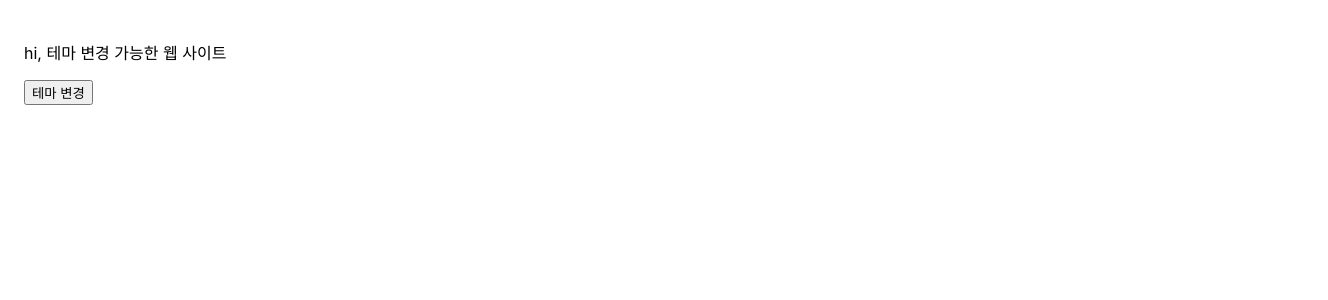
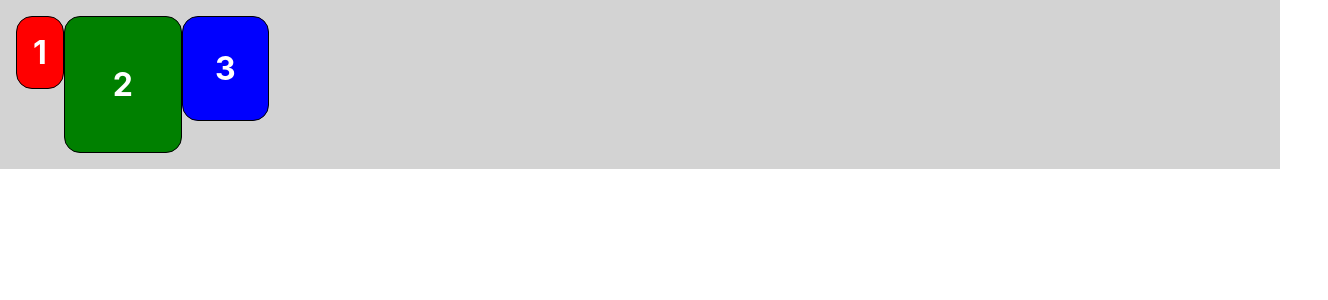
Before and after one commit to YeJi222/react_practice, a React (Create React App) app: page / in a window 1280 px wide. Shown: the top 300 px of the page, 1328 px wide, since content can reach past the window. Built offline with nearby package versions, Linux system fonts and the light colour scheme.

Commit message:
feat: add demo11(style) code

```diff
--- a/package.json
+++ b/package.json
@@ -9,6 +9,7 @@
     "react": "^18.2.0",
     "react-dom": "^18.2.0",
     "react-scripts": "5.0.1",
+    "styled-components": "^5.3.6",
     "web-vitals": "^2.1.4"
   },
   "scripts": {
--- /dev/null
+++ b/src/demo11(style)/Blocks.jsx
@@ -0,0 +1,58 @@
+import styled from "styled-components";
+
+const Wrapper = styled.div `
+    padding: 1rem;
+    display: flex;
+    flex-direction: row;
+    align-items: flex-start;
+    justify-content: flex-start;
+    background-color: lightgrey;
+`;
+
+const Block = styled.div`
+    padding: ${(props) => props.padding};
+    border: 1px solid black;
+    border-radius: 1rem;
+    background-color: ${(props) => props.backgroundColor};
+    color: white;
+    font-size: 2rem;
+    font-weight: bold;
+    text-align: center;
+`;
+
+const blockItems = [
+    {
+        label: "1",
+        padding: "1rem",
+        backgroundColor: "red",
+    },
+    {
+        label: "2",
+        padding: "3rem",
+        backgroundColor: "green",
+    },
+    {
+        label: "3",
+        padding: "2rem",
+        backgroundColor: "blue",
+    },
+];
+
+function Blocks(props){
+    return(
+        <Wrapper>
+            {blockItems.map((blockItem) => {
+                return(
+                    <Block
+                        padding={blockItem.padding}
+                        backgroundColor={blockItem.backgroundColor}
+                    >
+                        {blockItem.label}
+                    </Block>
+                );
+            })}
+        </Wrapper>
+    );
+}
+
+export default Blocks;
--- a/src/index.js
+++ b/src/index.js
@@ -14,6 +14,7 @@
 import Calculator from './demo8(shared_state)/Calculator';
 import ProfileCard from './demo9(composition_inheritance)/ProfileCard';
 import DarkOrLight from './demo10(Context)/DarkOrLight';
+import Blocks from './demo11(style)/Blocks';
 
 /* demo
 const root = ReactDOM.createRoot(document.getElementById('root'));
@@ -99,11 +100,20 @@
 );
 */
 
-/* demo10(Context) */
+/* demo10(Context)
 const root = ReactDOM.createRoot(document.getElementById('root'));
 root.render(
   <React.StrictMode>
     <DarkOrLight />
+  </React.StrictMode>
+);
+*/
+
+/* demo11(style) */
+const root = ReactDOM.createRoot(document.getElementById('root'));
+root.render(
+  <React.StrictMode>
+    <Blocks />
   </React.StrictMode>
 );
 
```
Also changed, not shown: 1 other file (tests, documents, lock files or other folders).
